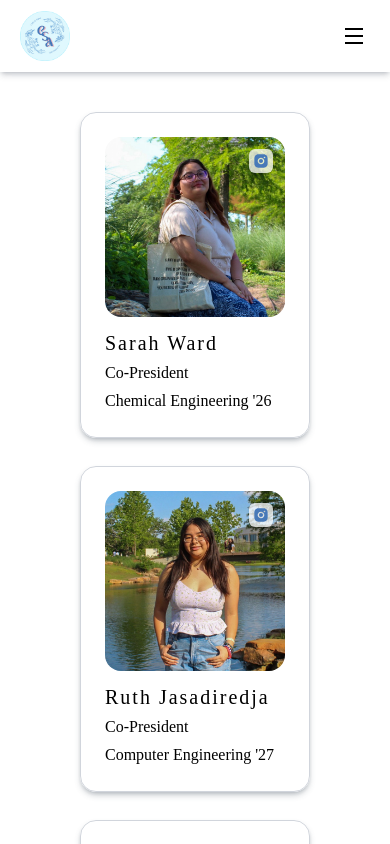
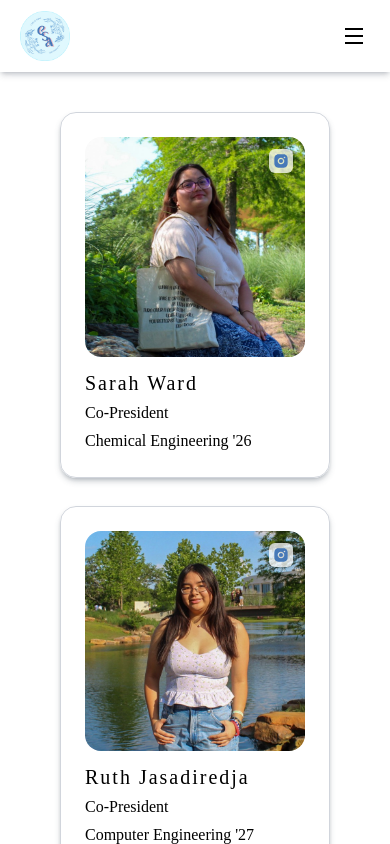
Before and after one commit to tamucsa/website, a Next.js app: page /officers in a window 390 px wide. Built offline with nearby package versions, Linux system fonts and the light colour scheme; a web font is replaced by a local one.

Commit message:
widened officer cards for mobile view

```diff
--- a/src/app/(nav-pages)/officers/page.tsx
+++ b/src/app/(nav-pages)/officers/page.tsx
@@ -4,7 +4,7 @@ import OfficerCard from "@/app/components/officers/OfficerCard";
 
 const OfficerPage = () => {
     return (
-        <div className="flex flex-col items-center mx-20 sm:mx-15">
+        <div className="flex flex-col items-center mx-15 sm:mx-15">
           {/* <header className="flex flex-col text-center mt-10 md:mt-15 gap-3">
             <h1 className="font-primary tracking-wider text-3xl md:text-4xl">Officers</h1>
           </header> */}
```
